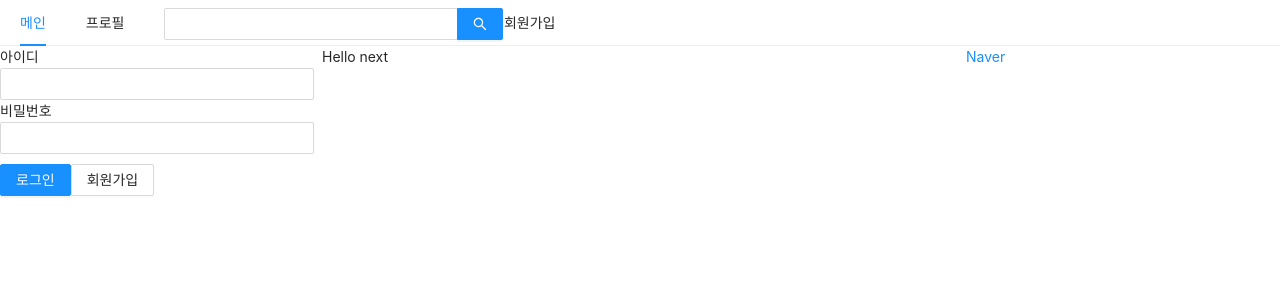
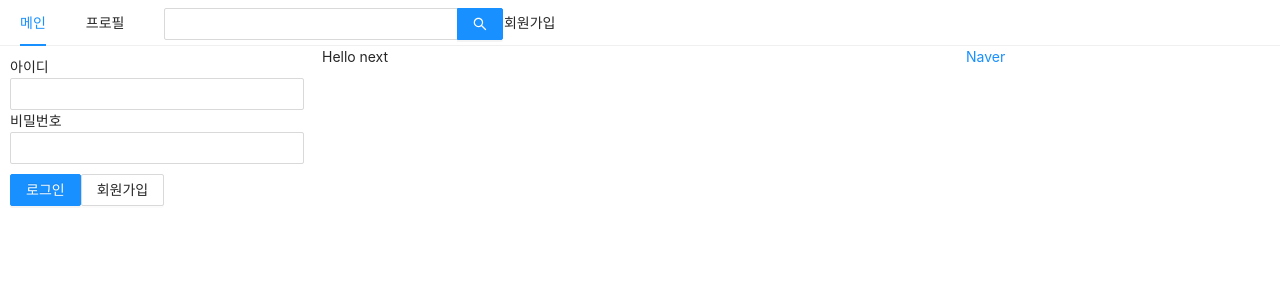
Before and after one commit to JunH-K/react-next, a Next.js app in the folder front/: page / in a window 1280 px wide. Shown: the top 300 px of the page. Built offline with nearby package versions, Linux system fonts and the light colour scheme.

Commit message:
feat : 로그인폼 스타일 지정

```diff
--- a/front/components/LoginForm.js
+++ b/front/components/LoginForm.js
@@ -5,6 +5,10 @@ import styled from 'styled-components';
 
 const ButtonWrapper = styled.div`
   margin-top: 10px;
+`;
+
+const FormWrapper = styled(Form)`
+  padding: 10px;
 `;
 
 const LoginForm = ({ setIsLoggedIn }) => {
@@ -25,7 +29,7 @@ const LoginForm = ({ setIsLoggedIn }) => {
   }, [id, password]);
 
   return (
-    <Form onFinish={onSubmitForm}>
+    <FormWrapper onFinish={onSubmitForm}>
       <div>
         <label htmlFor="user-id">아이디</label>
         <br />
@@ -52,7 +56,7 @@ const LoginForm = ({ setIsLoggedIn }) => {
           </a>
         </Link>
       </ButtonWrapper>
-    </Form>
+    </FormWrapper>
   );
 };
 
```
